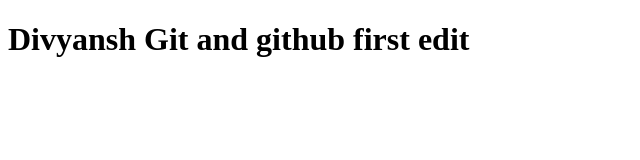
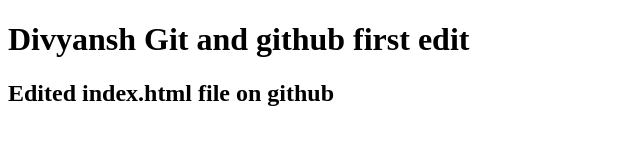
Before and after one commit to jaipuriyar10/gitproject, a plain HTML site: page index.html in a window 1280 px wide. Shown: the whole page, without its empty margins (0-640 px from the left). Drawn offline with Linux system fonts and the light colour scheme.

Commit message:
Edited (added h2)index.html file on github

```diff
--- a/index.html
+++ b/index.html
@@ -8,5 +8,6 @@
 </head>
 <body>
     <h1>Divyansh Git and github first edit</h1>
+    <h2>Edited index.html file on github</h2>
 </body>
 </html>
```
